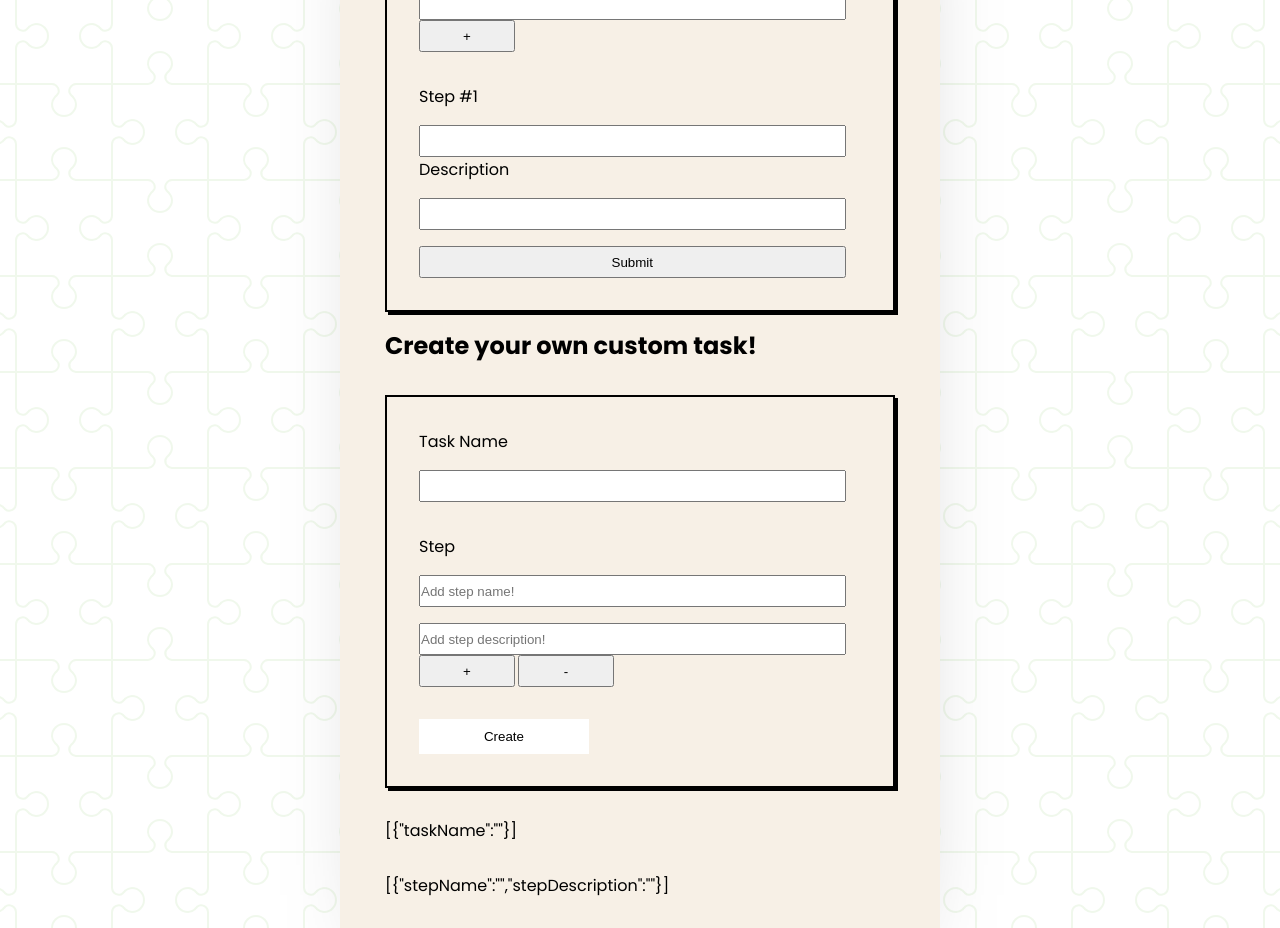
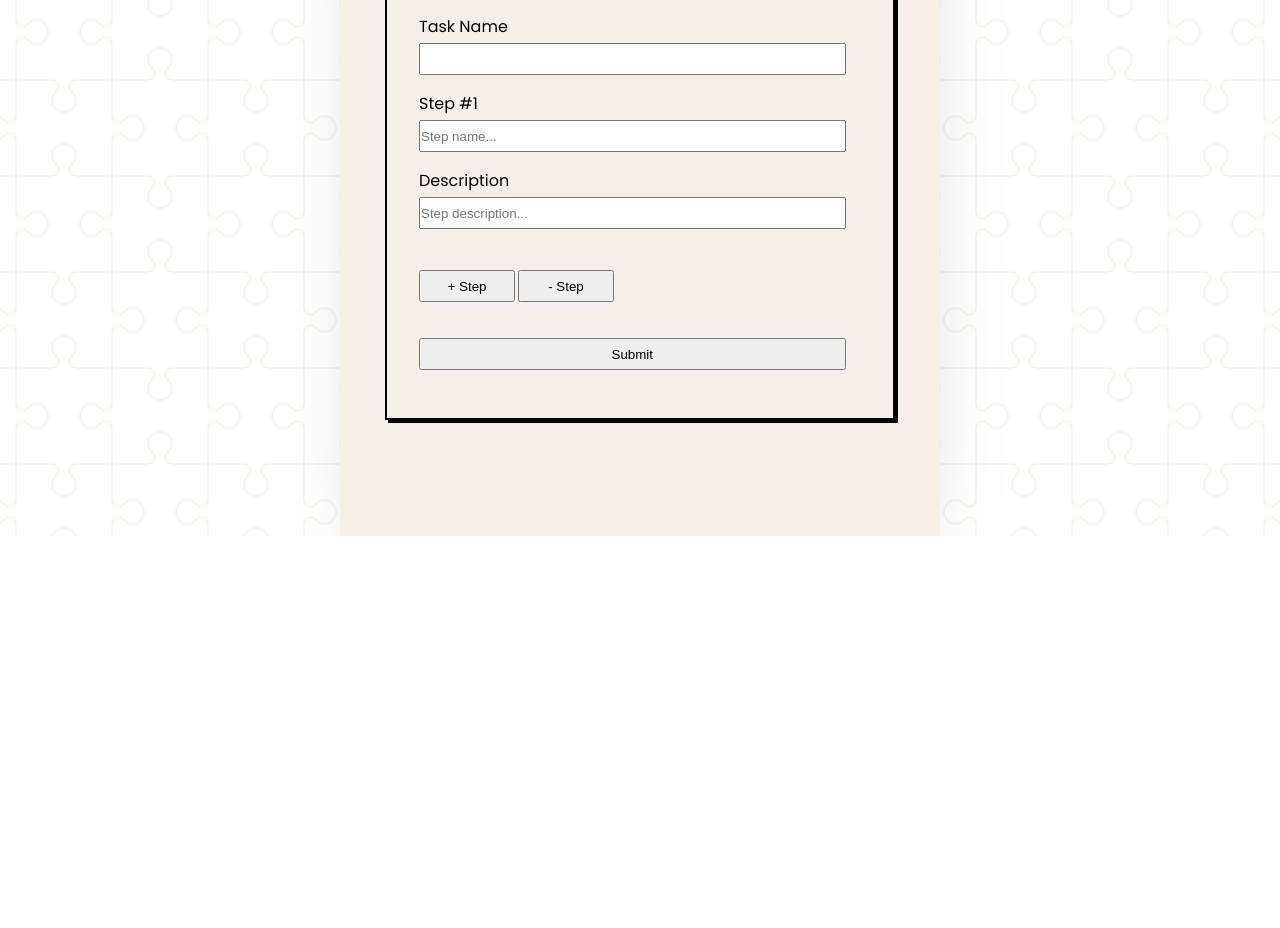
Before and after one commit to samo-13/helper-buddy, a React (Create React App) app in the folder client/: page /create in a window 1280 px wide. Shown: the part 280-1208 px from the top of the page. After the commit the page ends 816 px from the top, so only its background shows below. Built offline with nearby package versions, Linux system fonts and the light colour scheme.

Commit message:
Get dynamic form functioning

```diff
--- a/client/src/components/CreateForm.jsx
+++ b/client/src/components/CreateForm.jsx
@@ -1,25 +1,40 @@
-import React, { useState,useEffect } from 'react';
+import React, { useState, useEffect } from 'react';
 
 // https://www.geeksforgeeks.org/reactjs-htmlfor-attribute/#:~:text=React%20provides%20us%20some%20in,for%20the%20given%20HTML%20elements
+
 
 class Form extends React.Component {
 
   state = {
-    steps: [{stepName: "", stepDescprition: ""}] // put first blank step object into our state
+    steps: [{name: "", stepDescrption: ""}] // put first blank step object into our state
+  }
+
+  addStep = (event) => { // sets the state with ... of the previous state’s steps array with a new blank step object added on the end. This should re-render our component, and the form will iterate over the new length of the array, to give us a new pair of inputs.
+    this.setState((previousState) => ({
+      steps: [...previousState.steps, {name:"", description:""}],
+    }));
+  }
+
+  removeStep = (event) => { // sets the state with ... of the previous state’s steps array with a new blank step object added on the end. This should re-render our component, and the form will iterate over the new length of the array, to give us a new pair of inputs.
+      alert("Remove step")
+    };
+
+  handleSubmit = (event) => { // stops form from automatically reloading the page
+    event.preventDefault()
   }
 
   render() {
     let {steps} = this.state
+    console.log('THIS STATE:', this.state)
 
     return (
-      <form>
+      <form onSubmit={this.handleSubmit}>
         <label>Task Name</label>
         <input type="text" name="taskName" id="taskName" />
-        <button className="step-button">+</button>
         {
           steps.map((value, index) => {
             let stepId = `step-${index}`
-            let descriptionId = `stepDescription-${index}`
+            let descriptionId = `description-${index}`
 
             return (
               <div key={index}>
@@ -29,21 +44,25 @@ class Form extends React.Component {
                   name={stepId}
                   data-id={index}
                   id={stepId}
-                  className="stepName"
+                  className="name"
+                  placeholder="Step name..."
                 />
-
                 <label htmlFor={descriptionId}>Description</label>
                 <input
                   type="text"
                   name={descriptionId}
                   data-id={index}
                   id={descriptionId}
-                  className="stepDescription"
+                  className="description"
+                  placeholder="Step description..."
                 />
               </div>
             )
           })
         }
+        <br></br>
+        <button onClick={this.addStep} className="step-button">+ Step</button>
+        <button onClick={this.removeStep} className="step-button">- Step</button>
         <input type="submit" value="Submit" />
       </form>
     )
--- a/client/src/pages/Create.jsx
+++ b/client/src/pages/Create.jsx
@@ -26,96 +26,50 @@ const Create = () => {
   // const [task, setTask] = useState([]);
   // const [steps, setSteps] = useState();
 
-  const [taskInput, setTaskInput] = useState([
-    { taskName: "" }
-  ]);
+  // const [taskInput, setTaskInput] = useState([
+  //   { taskName: "" }
+  // ]);
 
-  // values // input.taskName
+  // // values // input.taskName
 
-  const [stepInputFields, setStepInputFields] = useState([
-    { stepName: "", stepDescription: "" }
-  ]);
+  // const [stepInputFields, setStepInputFields] = useState([
+  //   { stepName: "", stepDescription: "" }
+  // ]);
 
-  // values // input.stepName // input.stepDescription
+  // // values // input.stepName // input.stepDescription
 
-  // submit button on the form as a whole
-  const HandleSubmit = event => {
-    alert(`Create Task!`)
-  }
+  // // submit button on the form as a whole
+  // const HandleSubmit = event => {
+  //   alert(`Create Task!`)
+  // }
 
-  // handle click event of the + step button
-  const handleAddClick = event => {
-    setStepInputFields([...stepInputFields, { stepName: "", stepDescription: "" }]);
-  };
+  // // handle click event of the + step button
+  // const handleAddClick = event => {
+  //   setStepInputFields([...stepInputFields, { stepName: "", stepDescription: "" }]);
+  // };
 
-  // when the + button is clicked, create an object push it to the stepInputFields state to create a new input field
-  const addStepFields = () => {
-    let newStepField = { stepName: "", stepDescription: "" }
-    // set this newStepField inside the stepInputFields state
-    setStepInputFields([...stepInputFields, newStepField]) // also setting the existing stepInputFields using the spread operator
-  }
+  // // when the + button is clicked, create an object push it to the stepInputFields state to create a new input field
+  // const addStepFields = () => {
+  //   let newStepField = { stepName: "", stepDescription: "" }
+  //   // set this newStepField inside the stepInputFields state
+  //   setStepInputFields([...stepInputFields, newStepField]) // also setting the existing stepInputFields using the spread operator
+  // }
 
-  // runs when you type something in the input fields
+  // // runs when you type something in the input fields
 
-  const handleFormChange = (index, event) => { // index = index of the array and event = the data typed in the input field
-    // set the states in the stepInputFields state
-    let data = [...stepInputFields]; // store stepInputFields state into a variable called data using the spread operator.
-    data[index][event.target.stepName] = event.target.stepDescription; // target the index of the data variable using the index parameter + the name of the property
-    setStepInputFields(data); // store this data back inside the stepInputFields array using the setStepInputFields method
-  }
+  // const handleFormChange = (index, event) => { // index = index of the array and event = the data typed in the input field
+  //   // set the states in the stepInputFields state
+  //   let data = [...stepInputFields]; // store stepInputFields state into a variable called data using the spread operator.
+  //   data[index][event.target.stepName] = event.target.stepDescription; // target the index of the data variable using the index parameter + the name of the property
+  //   setStepInputFields(data); // store this data back inside the stepInputFields array using the setStepInputFields method
+  // }
 
 
   return (
+
     <div className="wrapper">
+      <h2>Create your own custom task!</h2>
       <Form />
-      <h2>Create your own custom task!</h2>
-
-      <form>
-
-          <div className="task">
-            <label>Task Name</label>
-            <input
-              name="taskName"
-            />
-          </div>
-
-      { stepInputFields.map((input, index) => {
-      return (
-
-        <div className="step-box">
-            <div className="step">
-              <label>Step</label>
-              <br></br>
-              <div key={index}>
-              <input
-                name="stepName"
-                placeholder='Add step name!'
-                value={input.stepName}
-                onChange={event => handleFormChange(index, event)}
-              />
-              <input
-                name="stepDescription"
-                placeholder='Add step description!'
-                value={input.stepDescription}
-                onChange={event => handleFormChange(index, event)}
-              />
-            </div>
-            </div>
-
-          <div className="step-buttons">
-            <button onClick={addStepFields} className="step-button">+</button>
-            <button className="step-button">-</button>
-          </div>
-        </div>
-
-      );
-    })}
-      <button className='button' onClick={HandleSubmit} type="submit">Create</button>
-    </form>
-
-      <div style={{ marginTop: 30 }}>{JSON.stringify(taskInput)}</div>
-      <div style={{ marginTop: 30 }}>{JSON.stringify(stepInputFields)}</div>
-
     </div>
   )
 }
--- a/client/src/pages/Create.scss
+++ b/client/src/pages/Create.scss
@@ -14,7 +14,8 @@ input {
   box-sizing: border-box;
   width: 90%;
   height: 2rem;
-  margin-top: 1rem;
+  margin-top: .25rem;
+  margin-bottom: 1rem;
 }
 
 .task {
@@ -23,7 +24,7 @@ input {
 
 label {
   margin-top: 5rem;
-  margin-bottom: 2rem;
+  // margin-bottom: 2rem;
 }
 
 .step-button {
--- a/client/src/pages/Home.jsx
+++ b/client/src/pages/Home.jsx
@@ -60,6 +60,8 @@ const Home = () => {
       });
   }, []);
 
+
+
   return (
     <div className='home'>
       <section className='home__welcome-message'>
```
Also changed, not shown: 1 other file (tests, documents, lock files or other folders).
